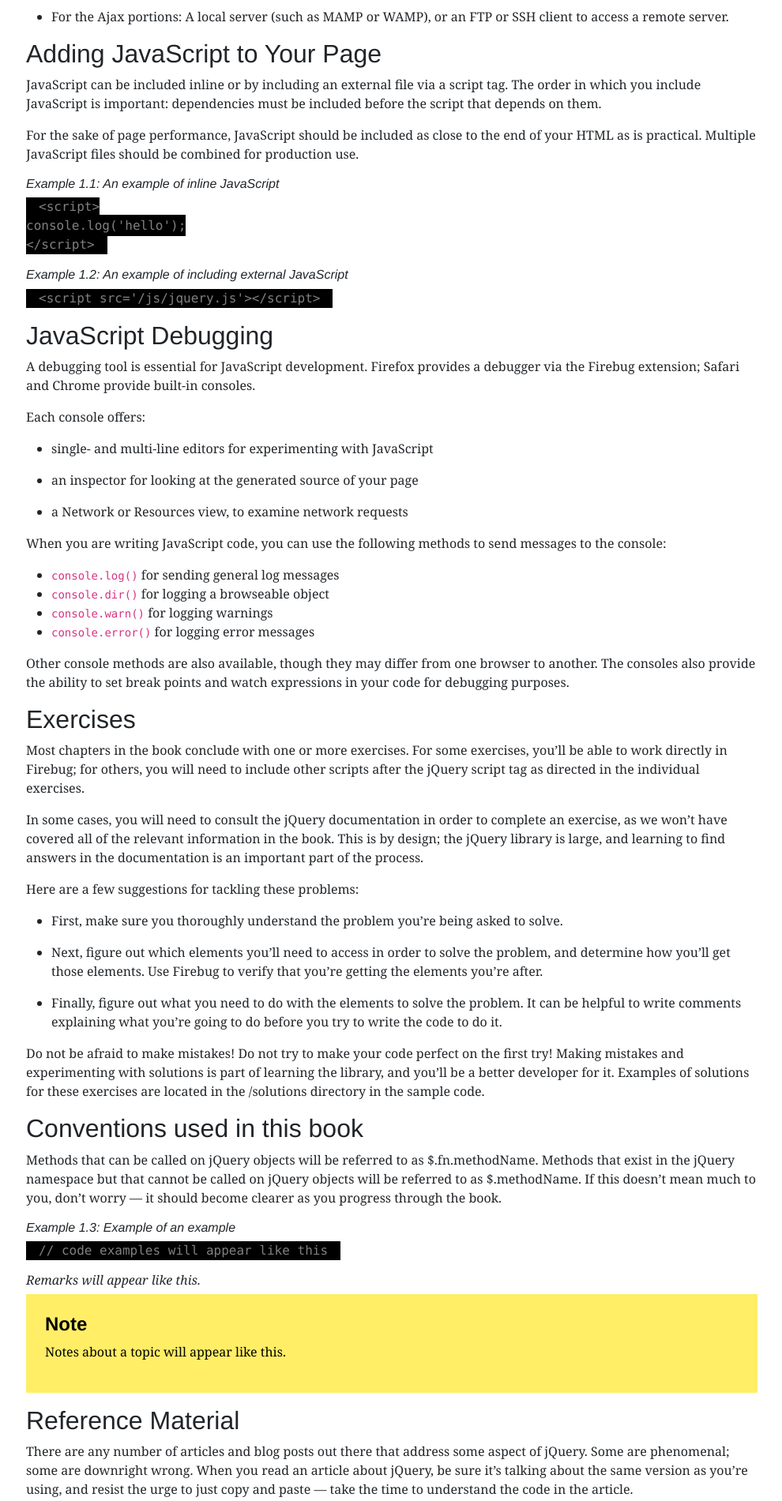
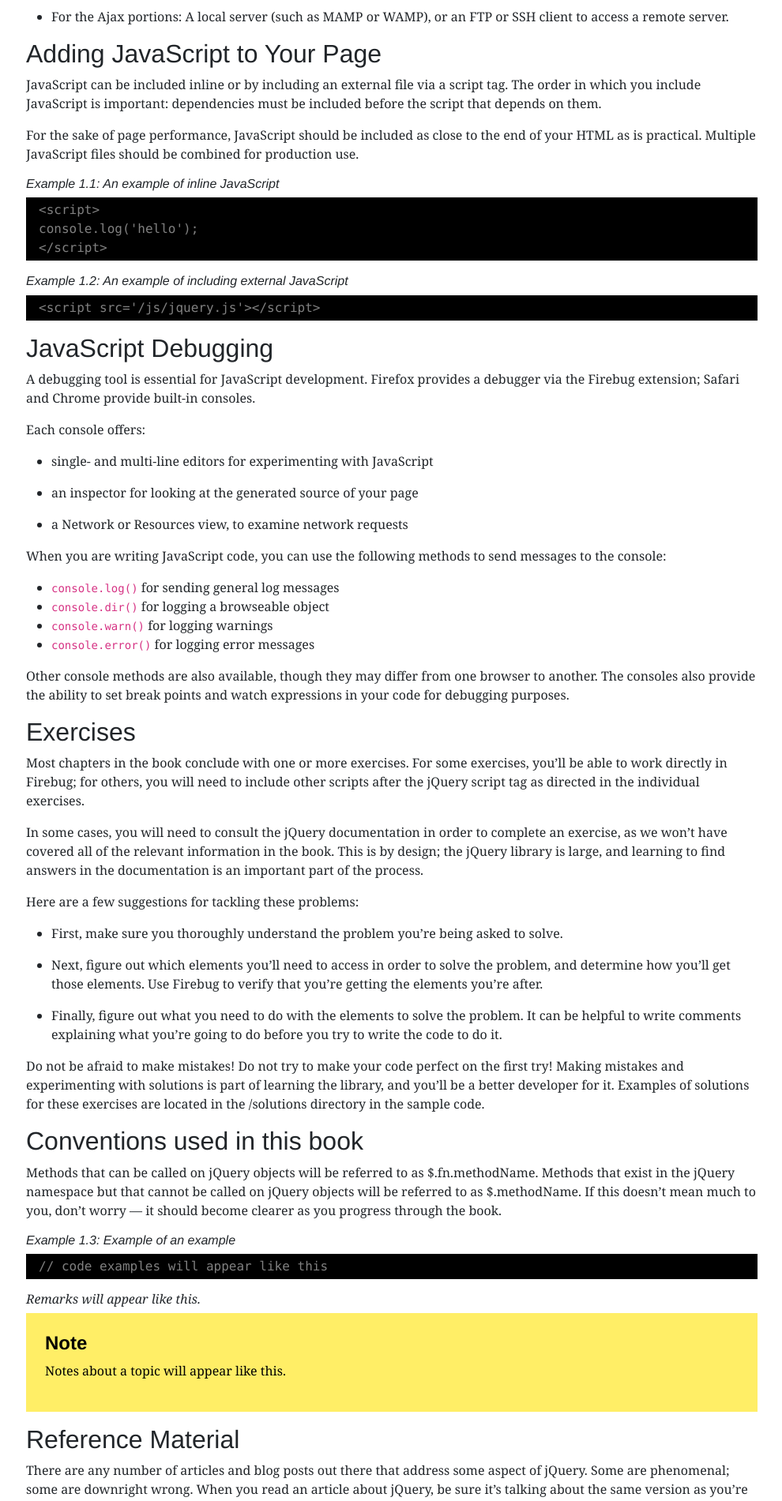
Before and after one commit to dan-carroll/jquery-fundamentals, a Jekyll site: the page built from legacy/ch01-welcome.md, in a window 1280 px wide. Shown: the part 810-2711 px from the top of the page at 79% size, without its empty margins (144-1134 px from the left). Built offline with Jekyll 4.4.1, drawn with Linux system fonts in a browser that asks for light colours.

Commit message:
Update main.css
Moved pred code styles to pre tag.

```diff
--- a/assets/css/main.css
+++ b/assets/css/main.css
@@ -61,7 +61,7 @@ footer > p {
     padding: 1.5rem;
 }
 
-pre code {
+pre {
     background-color: black;
     color: gray;
     padding: .25rem 1rem;
```
